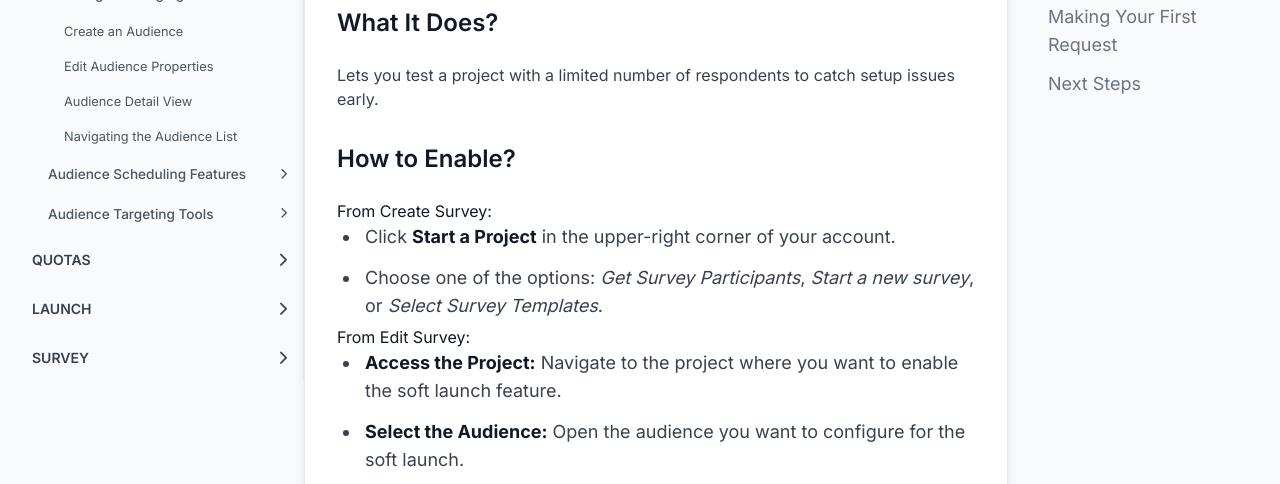
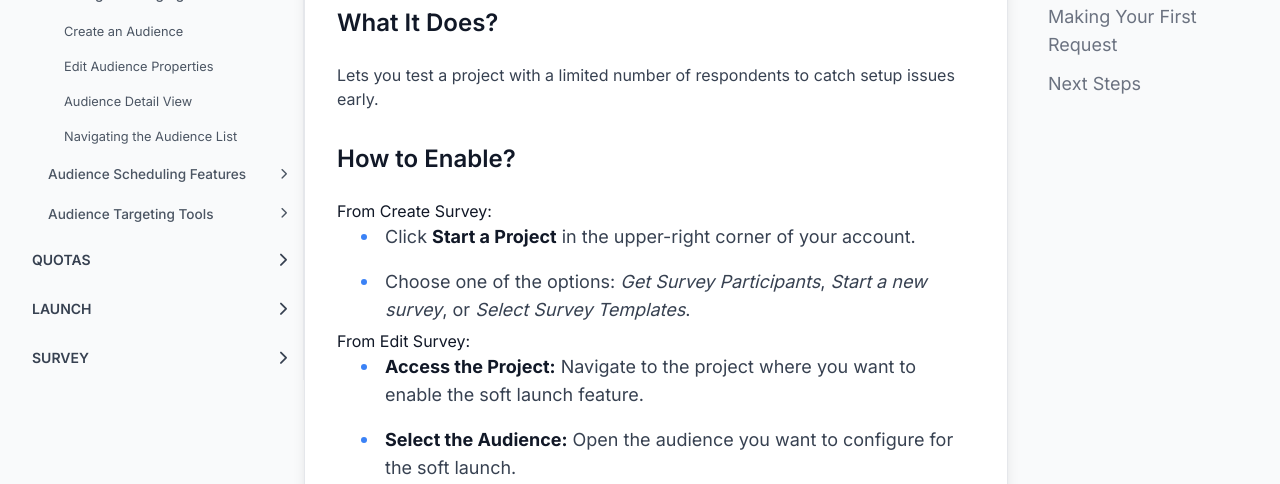
Before and after one commit to lakshmi-k02/makeopinion-help, a plain HTML site: page index.html in a window 1280 px wide. Shown: the part 255-739 px from the top of the page. Drawn offline with nearby package versions, Linux system fonts and the light colour scheme.

Commit message:
bullets styling

```diff
--- a/index.html
+++ b/index.html
@@ -275,7 +275,7 @@
         <div class="sticky top-20">
             <h3 class="text-sm font-semibold text-gray-500 uppercase tracking-wider mb-3">On this page</h3>
             <nav>
-                <ul class="text-sm">
+                <ul >
                     <li><a href="#welcome" class="block text-gray-500 hover:text-gray-800">Welcome!</a></li>
                     <li><a href="#what-is" class="block text-gray-500 hover:text-gray-800">What is Ipsos Sample API?</a>
                     </li>
--- a/styles.css
+++ b/styles.css
@@ -229,18 +229,33 @@ li {
 ul li {
   margin-bottom: 6px;
 }
-/* Add to styles.css */
+
+/* Update your styles.css */
 .prose ul {
-  list-style-type: disc !important;
-  padding-left: 1.5rem !important;
-}
-
-.prose ol {
-  list-style-type: decimal !important;
+  list-style: none !important;
   padding-left: 1.5rem !important;
 }
 
 .prose li {
-  margin-bottom: 0.5rem;
-  padding-left: 0.25rem;
+  position: relative;
+  padding-left: 1.5rem;
+  margin-bottom: 0.75rem;
 }
+
+.prose li::before {
+  content: "";
+  position: absolute;
+  left: 0;
+  top: 0.75em;
+  width: 6px;
+  height: 6px;
+  background-color: #3B82F6; /* Use your brand color */
+  border-radius: 50%;
+  transform: translateY(-50%);
+}
+
+/* Optional: Add hover animation */
+.prose li:hover::before {
+  transform: translateY(-50%) scale(1.2);
+  transition: all 0.2s ease;
+}
```
